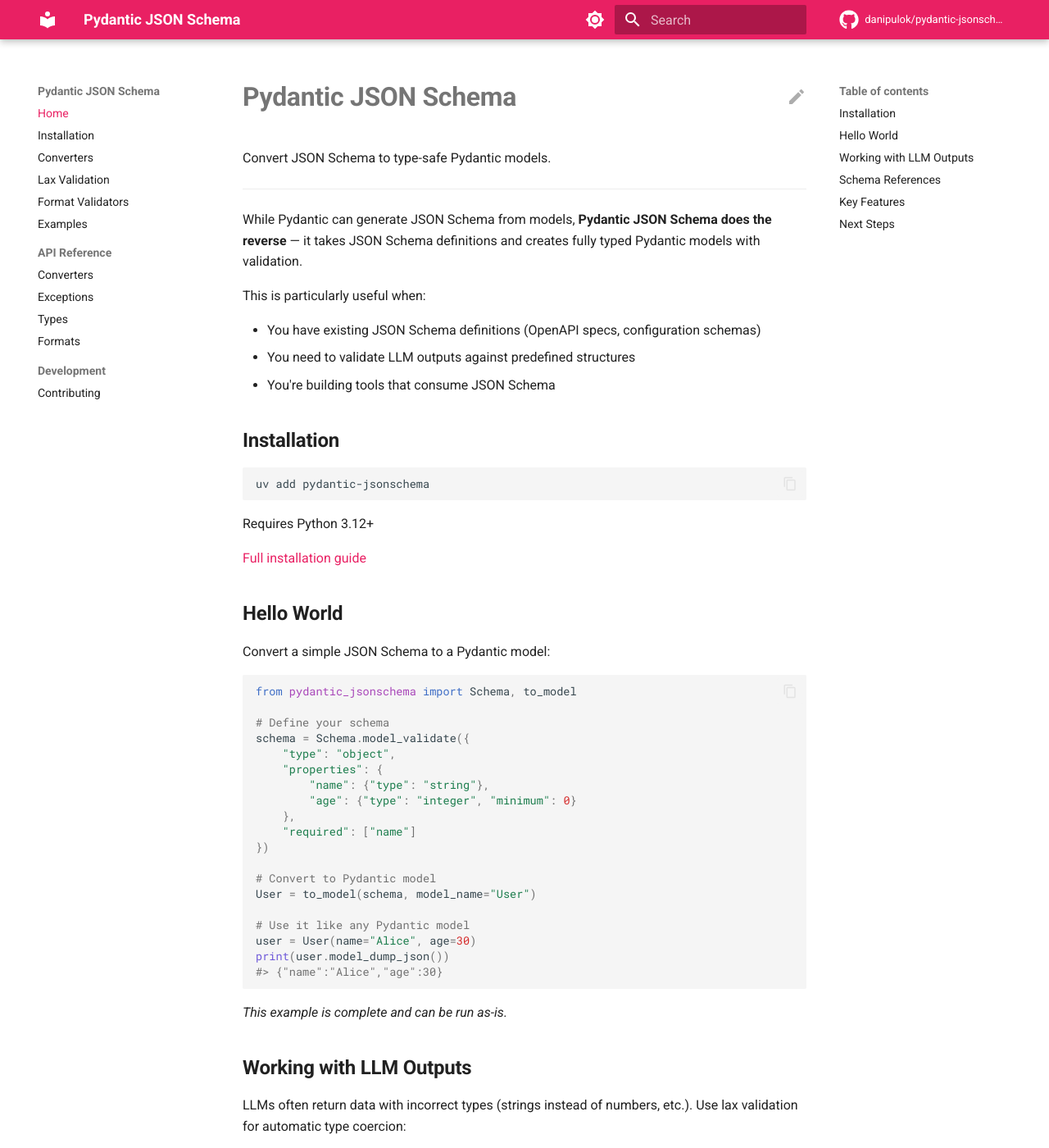
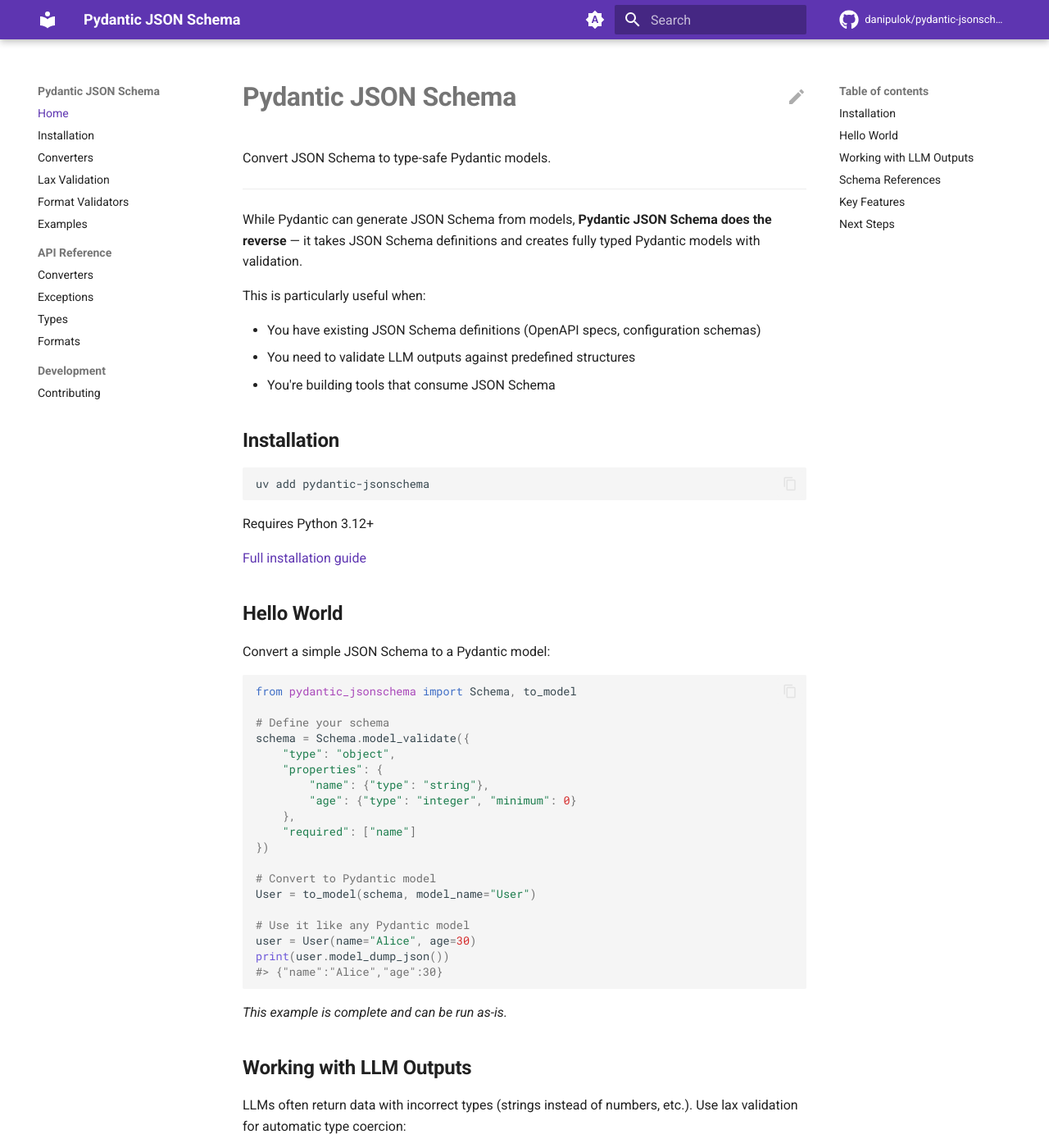
Before and after one commit to Danipulok/pydantic-jsonschema, an MkDocs documentation site: the page built from docs/index.md, in a window 1280 px wide and 1400 px high. Shown: the whole window at 82% size. Built offline with MkDocs 1.6.1 and Material for MkDocs 9.7.7, drawn with Linux system fonts in a browser that asks for light colours; comment, search, counter and statistics services are not loaded.

Commit message:
docs(theme): enhance theme with auto-switch and darker colors

```diff
--- a/docs/stylesheets/extra.css
+++ b/docs/stylesheets/extra.css
@@ -1,4 +1,26 @@
 /* Custom styling for Pydantic JSON Schema documentation */
+
+/* Custom color overrides for darker theme */
+[data-md-color-scheme="slate"] {
+  --md-primary-fg-color: #512da8;
+  --md-primary-fg-color--light: #673ab7;
+  --md-primary-fg-color--dark: #311b92;
+  --md-accent-fg-color: #7c4dff;
+  --md-default-bg-color: #1a1a1a;
+  --md-default-bg-color--light: #212121;
+  --md-default-bg-color--lighter: #242424;
+  --md-default-bg-color--lightest: #2a2a2a;
+  --md-code-bg-color: #1e1e1e;
+  --md-code-fg-color: #e0e0e0;
+}
+
+/* Light theme adjustments */
+[data-md-color-scheme="default"] {
+  --md-primary-fg-color: #5e35b1;
+  --md-primary-fg-color--light: #7e57c2;
+  --md-primary-fg-color--dark: #4527a0;
+  --md-accent-fg-color: #651fff;
+}
 
 /* Adjust code block styling */
 .md-typeset code {
--- a/mkdocs.yml
+++ b/mkdocs.yml
@@ -10,22 +10,27 @@
 theme:
   name: material
   palette:
+    # Palette toggle for automatic mode
+    - media: "(prefers-color-scheme)"
+      toggle:
+        icon: material/brightness-auto
+        name: Switch to light mode
     # Palette toggle for light mode
     - media: "(prefers-color-scheme: light)"
       scheme: default
-      primary: pink
-      accent: pink
+      primary: deep purple
+      accent: deep purple
       toggle:
         icon: material/brightness-7
         name: Switch to dark mode
     # Palette toggle for dark mode
     - media: "(prefers-color-scheme: dark)"
       scheme: slate
-      primary: pink
-      accent: pink
+      primary: deep purple
+      accent: deep purple
       toggle:
         icon: material/brightness-4
-        name: Switch to light mode
+        name: Switch to system preference
   features:
     - announce.dismiss
     - content.action.edit
```
